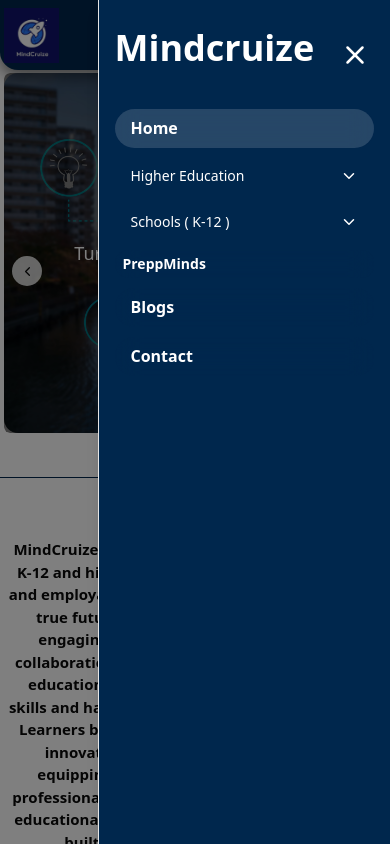
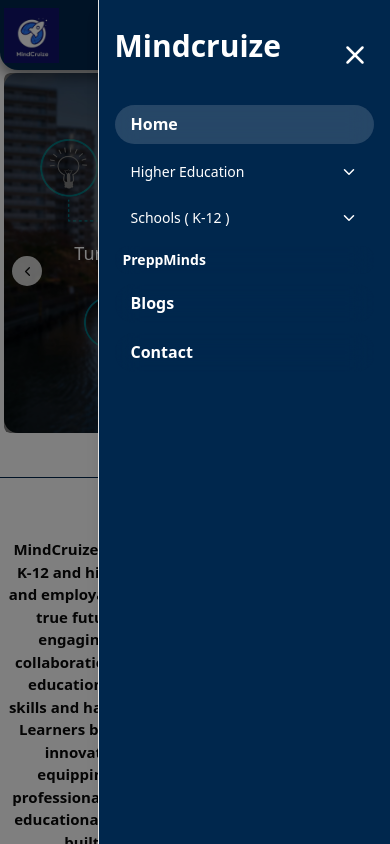
Before and after one commit to connect-cyber/frontend, a React (Vite) app: page / in a window 390 px wide. Both pictures are taken after a click on the button 372 px from the left and 35 px from the top of the page. Shown: the top 844 px of the page. Built offline with nearby package versions, Linux system fonts and the light colour scheme; no server answers.

Commit message:
Update Navbar.jsx

```diff
--- a/src/components/Navbar.jsx
+++ b/src/components/Navbar.jsx
@@ -228,7 +228,7 @@
           <SheetContent className="bg-[#00274D]">
             <SheetHeader>
               <SheetTitle>
-                <h1 className="text-4xl mt-3 text-white font-bold">
+                <h1 className="text-3xl mt-3 text-white font-bold">
                   Mindcruize
                 </h1>
               </SheetTitle>
```
